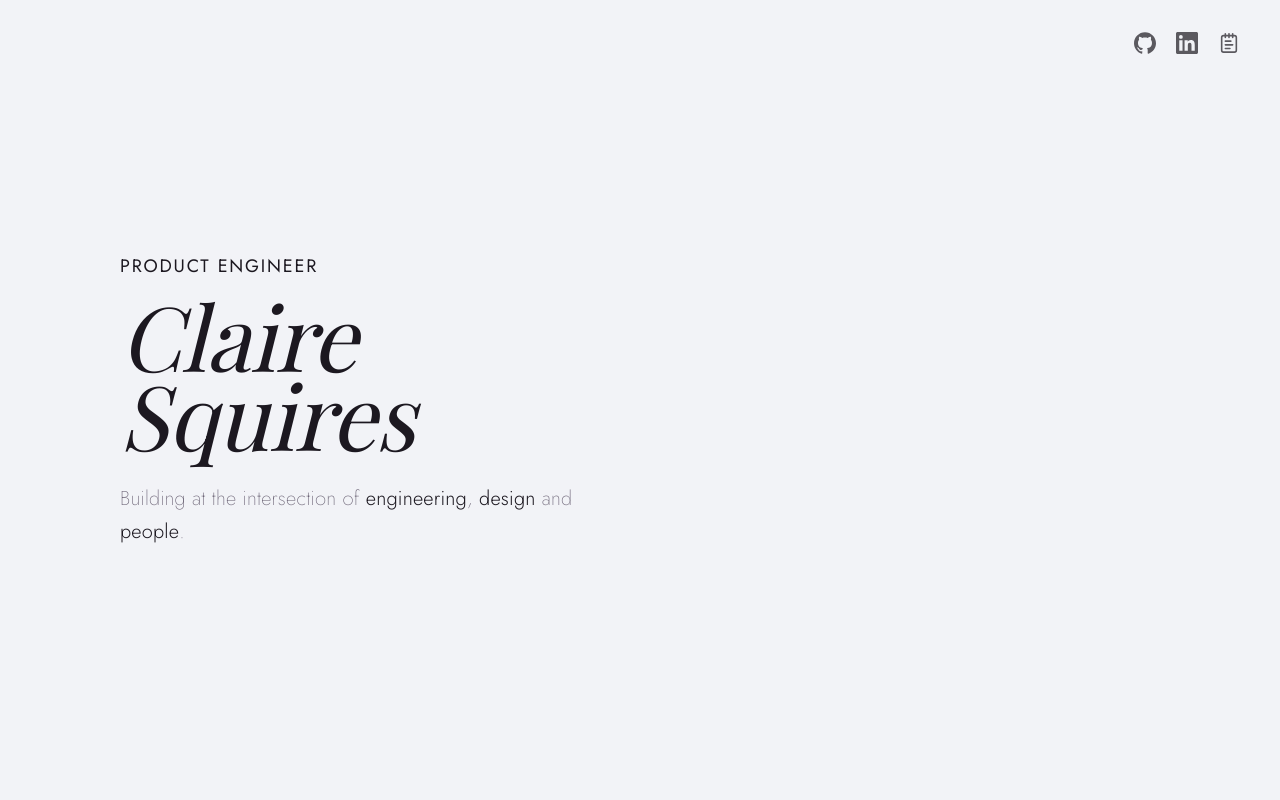
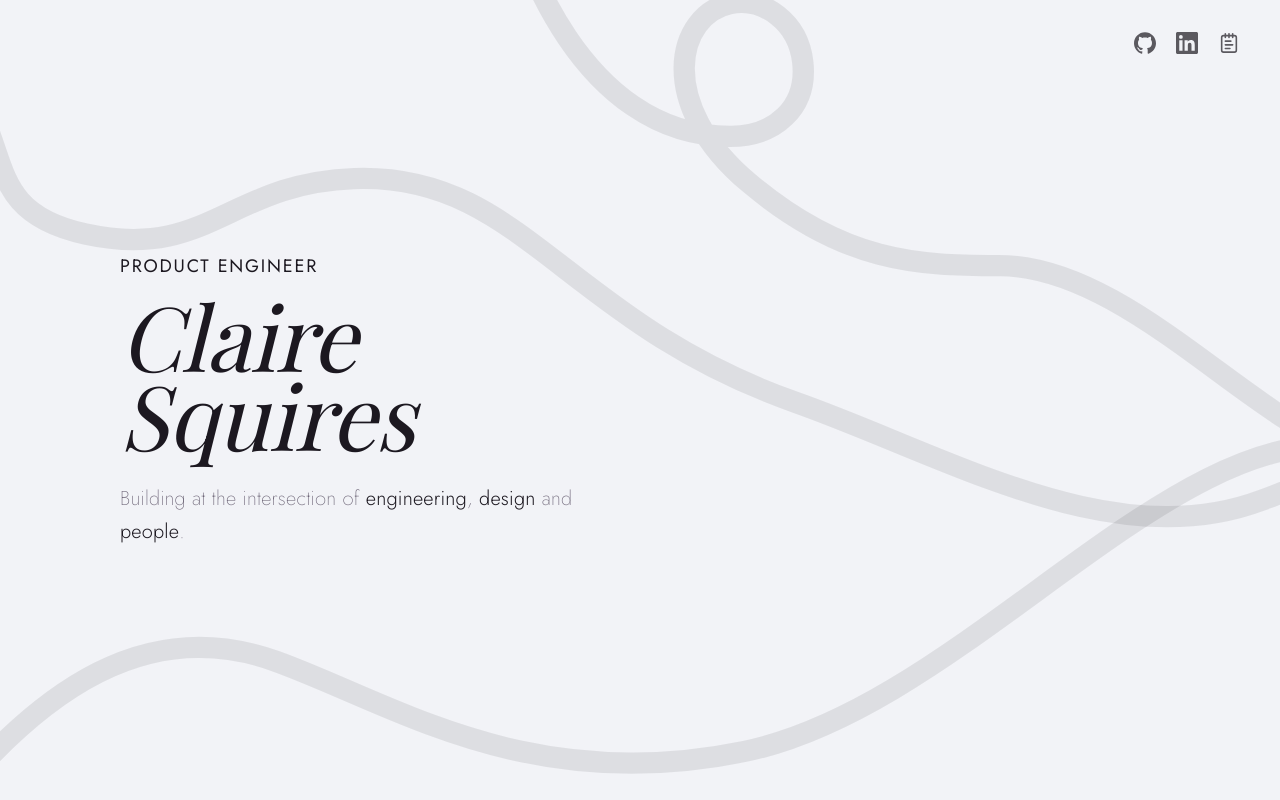
Before and after one commit to clairesquires99/portfolio-website, a React (Vite) app: page / in a window 1280 px wide. Shown: the top 800 px of the page. Built offline with nearby package versions, Linux system fonts and the light colour scheme; a web font is replaced by a local one.

Commit message:
feat: add svg lines to hero

```diff
--- a/src/components/HeroSection.tsx
+++ b/src/components/HeroSection.tsx
@@ -77,6 +77,51 @@ export function HeroSection() {
         </p>
       </div>
 
+      {/* ── Decorative line overlay — top line ────────────────────────────── */}
+      <svg
+        viewBox="0 0 1459 819"
+        preserveAspectRatio="xMidYMin slice"
+        aria-hidden="true"
+        className="absolute left-[-8%] right-[-8%] top-[-8%] bottom-[-8%] pointer-events-none opacity-[0.09]"
+      >
+        <path
+          d="M611.049 2.89355C611.049 2.89355 666.549 196.894 818.049 196.894C861.929 196.894 894.049 168.394 889.049 123.894C884.639 84.6483 850.549 59.8936 818.049 66.3936C765.049 76.9936 743.549 164.894 836.549 242.894C929.549 320.894 1001.55 323.894 1082.05 323.894C1219.05 323.894 1355.05 508.894 1450.55 508.894"
+          stroke="#1c1820"
+          strokeWidth="21"
+          fill="none"
+        />
+      </svg>
+
+      {/* ── Decorative line overlay — middle line ────────────────────────────── */}
+      <svg
+        viewBox="0 0 1459 819"
+        preserveAspectRatio="xMidYMid slice"
+        aria-hidden="true"
+        className="absolute left-[-8%] right-[-8%] pointer-events-none opacity-[0.09]"
+      >
+        <path
+          d="M25.0488 48.8936C130.438 119.179 62.5452 203.473 184.155 229.987C304.955 256.324 324.517 179.879 448.15 175.459C613.101 169.561 654.416 315.043 881.385 395.072C1030.36 447.599 1193.52 546.974 1339.96 491.622C1469.21 442.767 1446.05 442.894 1446.05 442.894"
+          stroke="#1c1820"
+          strokeWidth="21"
+          fill="none"
+        />
+      </svg>
+
+      {/* ── Decorative line overlay — bottom line ──────────────────────────── */}
+      <svg
+        viewBox="0 0 1459 819"
+        preserveAspectRatio="xMidYMax slice"
+        aria-hidden="true"
+        className="absolute left-[-8%] right-[-8%] bottom-[-8%] pointer-events-none opacity-[0.09]"
+      >
+        <path
+          d="M8.54883 812.394C141.549 625.894 256.549 577.893 371.549 619.393C486.549 660.894 618.773 751.726 832.049 707.894C1052.62 662.562 1261.55 366.86 1442.55 411.894"
+          stroke="#1c1820"
+          strokeWidth="21"
+          fill="none"
+        />
+      </svg>
+
       {/* ── Right: visual ──────────────────────────────────────────────────── */}
     </section>
   );
```
